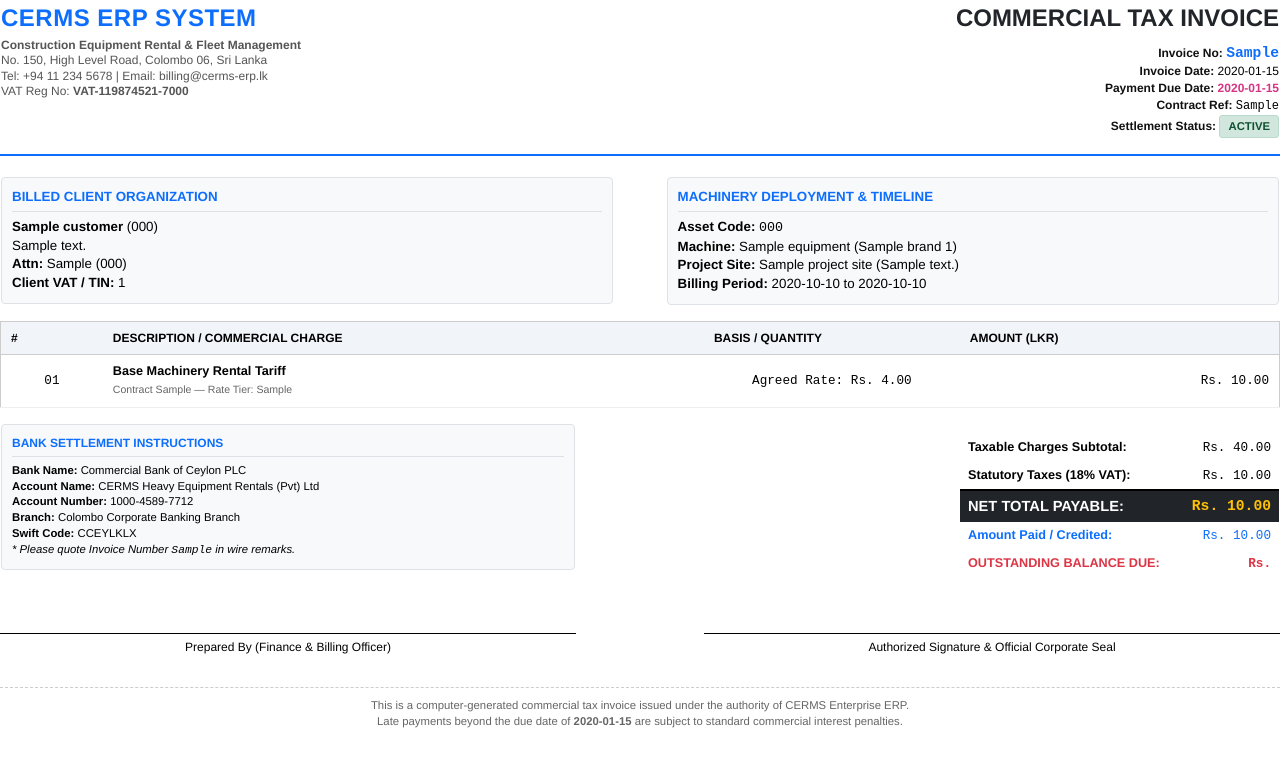
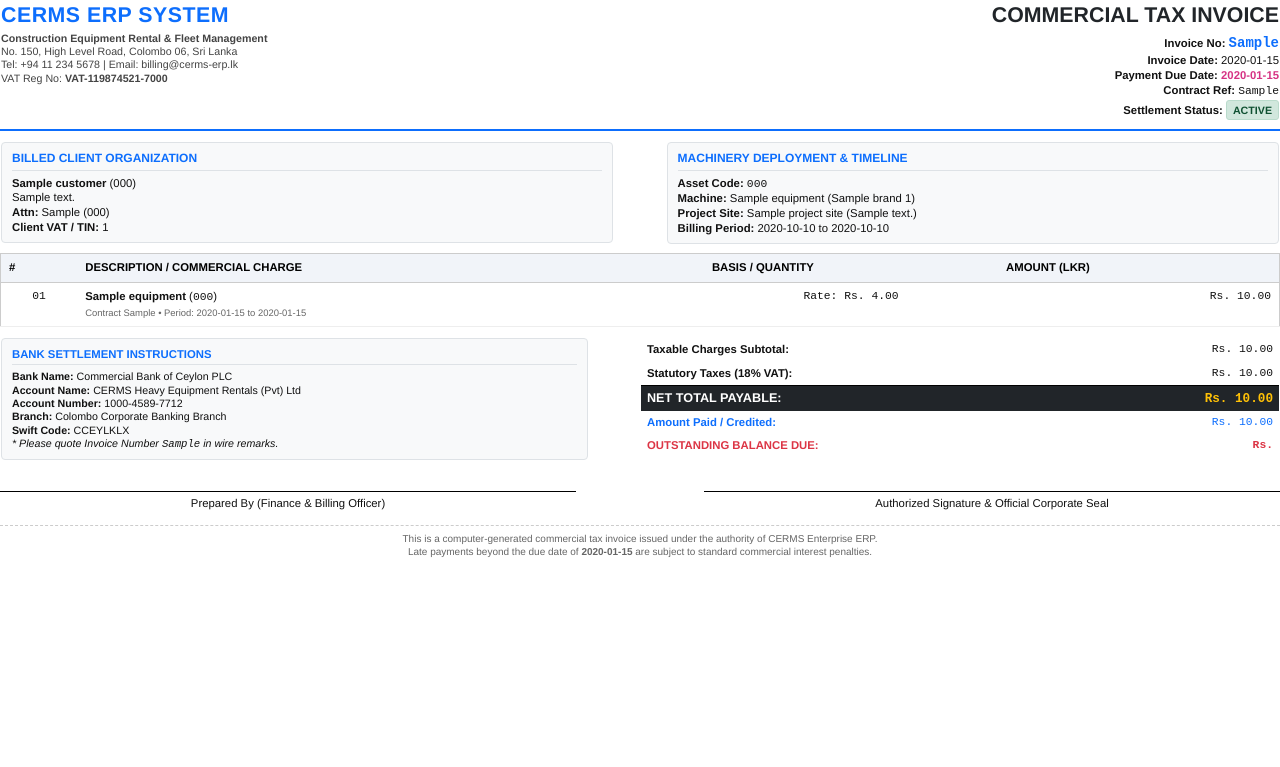
Before and after one commit to poornabhagya/cerms-erp-system, a Django app: template templates/finance/invoice_pdf.html in a window 1280 px wide. Shown: the top 767 px of the page. Run offline with Django 5.2, Linux system fonts and the light colour scheme; the template is opened without the code that fills it: most values are stand-ins (such as "Sample title", 1, 10 or a date in 2020).

Commit message:
fix(finance): fix Tax Invoice PDF layout pagination and table styling

```diff
--- a/finance/models.py
+++ b/finance/models.py
@@ -135,6 +135,11 @@ class Invoice(TimeStampedModel):
 
     def __str__(self):
         return f"{self.invoice_no} - {self.customer.company_name} (LKR {self.net_total_payable:,.2f}) [{self.get_status_display()}]"
+
+    @property
+    def taxable_subtotal(self) -> Decimal:
+        """Calculates total gross charges before tax and deposit offset."""
+        return self.rental_subtotal + self.transport_charges + self.excess_hours_charge + self.damage_charges
 
     @property
     def balance_due(self) -> Decimal:
--- a/templates/finance/invoice_pdf.html
+++ b/templates/finance/invoice_pdf.html
@@ -5,11 +5,11 @@
     <title>Tax Invoice {{ invoice.invoice_no }} — CERMS</title>
     <style>
         @page {
-            size: A4;
-            margin: 2cm;
+            size: A4 portrait;
+            margin: 1.2cm 1.4cm 1.4cm 1.4cm;
             @bottom-right {
                 content: "Page " counter(page) " of " counter(pages);
-                font-size: 9pt;
+                font-size: 8.5pt;
                 color: #666666;
             }
             @bottom-left {
@@ -25,9 +25,9 @@
 
         body {
             font-family: 'Helvetica', 'Arial', sans-serif;
-            font-size: 10pt;
-            line-height: 1.4;
-            color: #000000;
+            font-size: 8.5pt;
+            line-height: 1.35;
+            color: #111111;
             background: #ffffff;
             margin: 0;
             padding: 0;
@@ -36,15 +36,30 @@
         table {
             width: 100%;
             border-collapse: collapse;
-            margin-bottom: 15px;
+            margin-bottom: 8px;
         }
 
-        tr, .keep-together {
+        thead {
+            display: table-header-group;
+        }
+
+        tfoot {
+            display: table-footer-group;
+        }
+
+        tr {
             page-break-inside: avoid;
+            break-inside: avoid;
+        }
+
+        .keep-together, .signature-section, .totals-section, .info-card {
+            page-break-inside: avoid;
+            break-inside: avoid;
         }
 
         h1, h2, h3, h4, .invoice-header {
             page-break-after: avoid;
+            break-after: avoid;
             margin-top: 0;
         }
 
@@ -53,21 +68,21 @@
         }
 
         .company-title {
-            font-size: 18pt;
+            font-size: 16pt;
             font-weight: bold;
             color: #0d6efd;
             letter-spacing: 0.5px;
-            margin-bottom: 3px;
+            margin-bottom: 2px;
         }
 
         .company-subtitle {
-            font-size: 9pt;
-            color: #555555;
-            line-height: 1.3;
+            font-size: 8pt;
+            color: #444444;
+            line-height: 1.25;
         }
 
         .invoice-title {
-            font-size: 18pt;
+            font-size: 16pt;
             font-weight: bold;
             color: #212529;
             text-align: right;
@@ -76,7 +91,8 @@
 
         .meta-box {
             text-align: right;
-            font-size: 9pt;
+            font-size: 8.5pt;
+            line-height: 1.35;
         }
 
         .meta-box strong {
@@ -85,27 +101,31 @@
 
         .divider {
             border-bottom: 2px solid #0d6efd;
-            margin: 15px 0 20px 0;
+            margin: 8px 0 10px 0;
         }
 
         .info-card {
             background-color: #f8f9fa;
             border: 1px solid #dee2e6;
-            padding: 10px;
+            padding: 8px 10px;
             border-radius: 4px;
+            font-size: 8.5pt;
+            line-height: 1.3;
         }
 
         .info-card h4 {
-            font-size: 10pt;
+            font-size: 9pt;
+            font-weight: bold;
             color: #0d6efd;
             border-bottom: 1px solid #dee2e6;
-            padding-bottom: 4px;
-            margin-bottom: 6px;
+            padding-bottom: 3px;
+            margin-bottom: 5px;
             text-transform: uppercase;
         }
 
         .items-table {
-            margin-top: 15px;
+            margin-top: 8px;
+            margin-bottom: 10px;
             border: 1px solid #cccccc;
         }
 
@@ -113,17 +133,18 @@
             background-color: #f1f4f9;
             color: #000000;
             font-weight: bold;
-            font-size: 9pt;
+            font-size: 8.5pt;
             text-align: left;
-            padding: 8px 10px;
+            padding: 6px 8px;
             border-bottom: 1px solid #cccccc;
             text-transform: uppercase;
         }
 
         .items-table td {
-            padding: 8px 10px;
+            padding: 6px 8px;
             border-bottom: 1px solid #eeeeee;
-            font-size: 9.5pt;
+            font-size: 8.5pt;
+            vertical-align: top;
         }
 
         .text-end {
@@ -139,30 +160,30 @@
         }
 
         .totals-table {
-            width: 50%;
-            margin-left: auto;
-            margin-top: 10px;
+            width: 100%;
+            border-collapse: collapse;
         }
 
         .totals-table td {
-            padding: 5px 8px;
-            font-size: 9.5pt;
+            padding: 4px 6px;
+            font-size: 8.5pt;
+            vertical-align: middle;
         }
 
         .totals-table tr.grand-total td {
             background-color: #212529;
             color: #ffffff;
             font-weight: bold;
-            font-size: 11pt;
-            border-top: 2px solid #000000;
+            font-size: 9.5pt;
+            border-top: 1px solid #000000;
         }
 
         .status-badge {
             display: inline-block;
-            padding: 3px 8px;
+            padding: 2px 6px;
             border-radius: 3px;
             font-weight: bold;
-            font-size: 8.5pt;
+            font-size: 8pt;
             text-transform: uppercase;
         }
 
@@ -185,24 +206,28 @@
         }
 
         .footer-note {
-            margin-top: 30px;
-            font-size: 8.5pt;
+            margin-top: 12px;
+            font-size: 7.5pt;
             color: #666666;
             border-top: 1px dashed #cccccc;
-            padding-top: 10px;
+            padding-top: 6px;
+            page-break-inside: avoid;
+            break-inside: avoid;
         }
 
         .signature-section {
-            margin-top: 40px;
+            margin-top: 25px;
             width: 100%;
+            page-break-inside: avoid;
+            break-inside: avoid;
         }
 
         .signature-box {
             width: 45%;
             border-top: 1px solid #000000;
             text-align: center;
-            font-size: 9pt;
-            padding-top: 5px;
+            font-size: 8.5pt;
+            padding-top: 4px;
         }
     </style>
 </head>
@@ -222,8 +247,8 @@
             </td>
             <td style="width: 45%;">
                 <div class="invoice-title">COMMERCIAL TAX INVOICE</div>
-                <div class="meta-box" style="margin-top: 8px;">
-                    <strong>Invoice No:</strong> <span class="font-mono" style="font-size: 11pt; font-weight: bold; color: #0d6efd;">{{ invoice.invoice_no }}</span><br>
+                <div class="meta-box" style="margin-top: 4px;">
+                    <strong>Invoice No:</strong> <span class="font-mono" style="font-size: 10.5pt; font-weight: bold; color: #0d6efd;">{{ invoice.invoice_no }}</span><br>
                     <strong>Invoice Date:</strong> {{ invoice.invoice_date|date:"Y-m-d" }}<br>
                     <strong>Payment Due Date:</strong> <span style="font-weight: bold; color: #d63384;">{{ invoice.due_date|date:"Y-m-d" }}</span><br>
                     <strong>Contract Ref:</strong> <span class="font-mono">{{ contract.contract_no }}</span><br>
@@ -239,7 +264,7 @@
     <div class="divider"></div>
 
     <!-- Client & Project Site Details -->
-    <table>
+    <table style="width: 100%; margin-bottom: 8px;">
         <tr>
             <td style="width: 48%; vertical-align: top;">
                 <div class="info-card">
@@ -254,8 +279,12 @@
             <td style="width: 48%; vertical-align: top;">
                 <div class="info-card">
                     <h4>Machinery Deployment & Timeline</h4>
+                    {% if equipment %}
                     <strong>Asset Code:</strong> <span class="font-mono">{{ equipment.asset_code }}</span><br>
                     <strong>Machine:</strong> {{ equipment.equipment_name }} ({{ equipment.brand }} {{ equipment.model_number }})<br>
+                    {% elif contract_items %}
+                    <strong>Machinery Assets:</strong> {{ contract_items|length }} Item(s) Deployed<br>
+                    {% endif %}
                     <strong>Project Site:</strong> {{ contract.project_site.project_name }} ({{ contract.project_site.site_address }})<br>
                     <strong>Billing Period:</strong> {{ invoice.billing_period_start|date:"Y-m-d" }} to {{ invoice.billing_period_end|date:"Y-m-d" }}
                 </div>
@@ -267,13 +296,34 @@
     <table class="items-table">
         <thead>
             <tr>
-                <th style="width: 8%;">#</th>
-                <th style="width: 47%;">Description / Commercial Charge</th>
-                <th style="width: 20%;" class="text-center">Basis / Quantity</th>
-                <th style="width: 25%;" class="text-end">Amount (LKR)</th>
+                <th style="width: 6%;">#</th>
+                <th style="width: 49%;">Description / Commercial Charge</th>
+                <th style="width: 23%;" class="text-center">Basis / Quantity</th>
+                <th style="width: 22%;" class="text-end">Amount (LKR)</th>
             </tr>
         </thead>
         <tbody>
+            {% if contract_items %}
+                {% for item in contract_items %}
+                <tr>
+                    <td class="text-center font-mono">{{ forloop.counter|stringformat:"02d" }}</td>
+                    <td>
+                        <strong>{{ item.equipment.equipment_name }}</strong> (<span class="font-mono">{{ item.equipment.asset_code }}</span>)<br>
+                        <small style="color: #666666;">
+                            Contract {{ contract.contract_no }} &bull; Period: {{ item.start_date|date:"Y-m-d" }} to {{ item.end_date|date:"Y-m-d" }}
+                        </small>
+                    </td>
+                    <td class="text-center font-mono">
+                        {% if item.rate_applied %}
+                            Rate: Rs. {{ item.rate_applied|floatformat:2 }}
+                        {% else %}
+                            Contract Rate
+                        {% endif %}
+                    </td>
+                    <td class="text-end font-mono">Rs. {{ item.subtotal_amount|floatformat:2 }}</td>
+                </tr>
+                {% endfor %}
+            {% else %}
                 <tr>
                     <td class="text-center font-mono">01</td>
                     <td>
@@ -283,9 +333,11 @@
                     <td class="text-center font-mono">Agreed Rate: Rs. {{ contract.agreed_rate|floatformat:2 }}</td>
                     <td class="text-end font-mono">Rs. {{ invoice.rental_subtotal|floatformat:2 }}</td>
                 </tr>
+            {% endif %}
+
             {% if invoice.transport_charges > 0 %}
             <tr>
-                <td class="text-center font-mono">02</td>
+                <td class="text-center font-mono">{% if contract_items %}{{ contract_items|length|add:1|stringformat:"02d" }}{% else %}02{% endif %}</td>
                 <td>
                     <strong>Mobilization & Demobilization Transport</strong><br>
                     <small style="color: #666666;">Round-trip heavy equipment low-bed logistics to project site</small>
@@ -294,9 +346,10 @@
                 <td class="text-end font-mono">Rs. {{ invoice.transport_charges|floatformat:2 }}</td>
             </tr>
             {% endif %}
+
             {% if invoice.excess_hours_charge > 0 %}
             <tr>
-                <td class="text-center font-mono">03</td>
+                <td class="text-center font-mono">{% if contract_items %}{{ contract_items|length|add:2|stringformat:"02d" }}{% else %}03{% endif %}</td>
                 <td>
                     <strong>Excess Machine Operating Hours Tariff</strong><br>
                     <small style="color: #666666;">Operating hours exceeding contractual standard shift allowance</small>
@@ -305,9 +358,10 @@
                 <td class="text-end font-mono">Rs. {{ invoice.excess_hours_charge|floatformat:2 }}</td>
             </tr>
             {% endif %}
+
             {% if invoice.damage_charges > 0 %}
             <tr>
-                <td class="text-center font-mono">04</td>
+                <td class="text-center font-mono">{% if contract_items %}{{ contract_items|length|add:3|stringformat:"02d" }}{% else %}04{% endif %}</td>
                 <td>
                     <strong>Inspection Damage / Maintenance Assessments</strong><br>
                     <small style="color: #666666;">Demobilization return checklist penalties, cleaning, or body repair</small>
@@ -319,12 +373,12 @@
         </tbody>
     </table>
 
-    <!-- Commercial Financial Totals -->
-    <table style="width: 100%;">
+    <!-- Commercial Financial Totals & Settlement Instructions -->
+    <table class="keep-together" style="width: 100%; margin-top: 6px;">
         <tr>
-            <td style="width: 45%; vertical-align: top;">
-                <div class="info-card" style="font-size: 8.5pt;">
-                    <h4 style="font-size: 9pt;">Bank Settlement Instructions</h4>
+            <td style="width: 46%; vertical-align: top;">
+                <div class="info-card" style="font-size: 8pt; line-height: 1.25;">
+                    <h4 style="font-size: 8.5pt;">Bank Settlement Instructions</h4>
                     <strong>Bank Name:</strong> Commercial Bank of Ceylon PLC<br>
                     <strong>Account Name:</strong> CERMS Heavy Equipment Rentals (Pvt) Ltd<br>
                     <strong>Account Number:</strong> 1000-4589-7712<br>
@@ -333,12 +387,12 @@
                     <em>* Please quote Invoice Number <span class="font-mono">{{ invoice.invoice_no }}</span> in wire remarks.</em>
                 </div>
             </td>
-            <td style="width: 5%;"></td>
+            <td style="width: 4%;"></td>
             <td style="width: 50%; vertical-align: top;">
                 <table class="totals-table">
                     <tr>
-                        <td><strong>Taxable Charges Subtotal:</strong></td>
-                        <td class="text-end font-mono">Rs. {{ invoice.rental_subtotal|add:invoice.transport_charges|add:invoice.excess_hours_charge|add:invoice.damage_charges|floatformat:2 }}</td>
+                        <td style="width: 58%;"><strong>Taxable Charges Subtotal:</strong></td>
+                        <td style="width: 42%;" class="text-end font-mono">Rs. {{ invoice.taxable_subtotal|floatformat:2 }}</td>
                     </tr>
                     <tr>
                         <td><strong>Statutory Taxes (18% VAT):</strong></td>
```
Also changed, not shown: finance/services.py (+16 -2 lines). Lines whose indentation alone changed are shown as unchanged.
